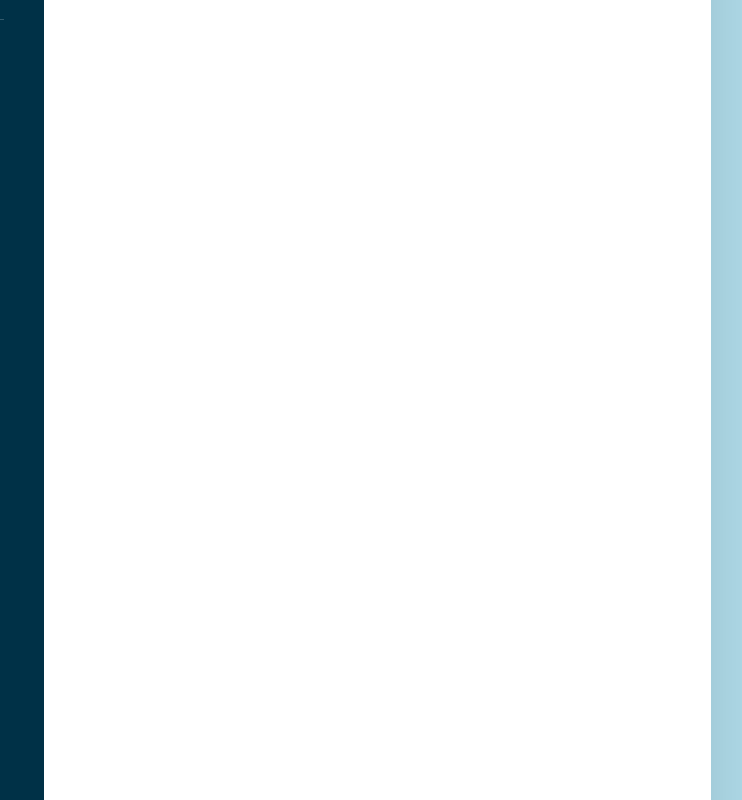
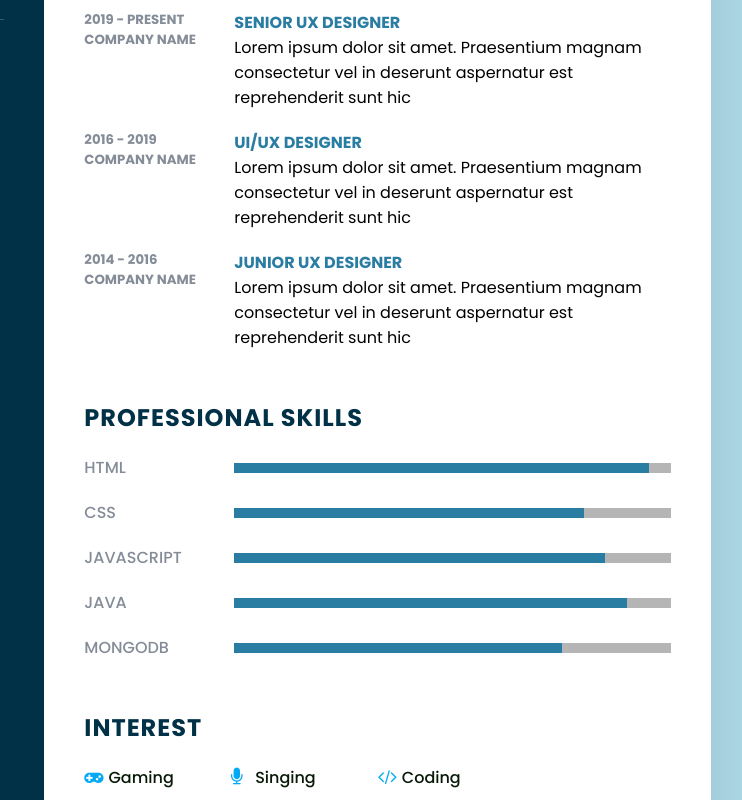
Before and after one commit to SAADSULEMAN053/Web-Technologies, a plain HTML site: page MISC/Resume/index.html in a window 1280 px wide. Shown: the part 380-1180 px from the top of the page, 429-1171 px from the left. Drawn offline with Linux system fonts and the light colour scheme.

Commit message:
Add Experience . Skills Section and Interest Section

```diff
--- a/MISC/Resume/ResumeStyle.css
+++ b/MISC/Resume/ResumeStyle.css
@@ -173,3 +173,103 @@ margin-bottom: 15px;
   height: 100%;
   background: #03a9f4;
 }
+
+.about
+{
+  margin-bottom: 50px;
+}
+
+.about:last-child
+{
+  margin-bottom: 0;
+}
+
+.title2
+{
+    color: #003147;
+    text-transform: uppercase;
+    letter-spacing: 1px;
+    margin-bottom: 10px;
+}
+
+.about .box
+{
+    display: flex;
+    flex-direction: row;
+    margin: 20px 0;
+
+}
+
+.about .box .year_company
+{
+   min-width: 150px;
+}
+
+.about .box .year_company h5
+{
+
+    text-transform: uppercase;
+    color: #848c98;
+}
+
+.about .box .text h4
+{
+   text-transform: uppercase;
+   color: #2a7da2;
+}
+
+.skills .box
+{
+    position: relative;
+    width: 100%;
+    display: grid;
+    grid-template-columns: 150px 1fr;
+    justify-content: center;
+    align-items: center;
+}
+
+.skills .box h4
+{
+    text-transform: uppercase;
+    color: #848c98;
+    font-weight: 500;
+}
+.skills .box .percent
+{
+    position: relative;
+    width: 100%;
+    height: 10px;
+    background-color: #b5b5b5;
+
+}
+
+.skills .box .percent div
+{
+   position: absolute;
+   top: 0;
+   left: 0;
+   height: 100%;
+   background-color: #2a7da2;
+
+}
+
+.interest ul
+{
+    display: grid;
+    grid-template-columns: repeat(4,1fr);
+}
+
+.interest li
+{
+    list-style: none;
+    color: #081908;
+    font-weight: 500;
+    margin: 10px 0;
+}
+
+.interest ul li .fa
+{
+    color: #03a9f4;
+    font-size: 18px;
+    width: 20px;
+}
--- a/MISC/Resume/index.html
+++ b/MISC/Resume/index.html
@@ -105,7 +105,112 @@
 
 
         </div>
-        <div class="right_side"></div>
+        <div class="right_side">
+            <div class="about">
+                <h2 class="title2">Profile</h2>
+                <p>Lorem ipsum dolor sit amet. Praesentium magnam consectetur vel in deserunt aspernatur est reprehenderit sunt hic. Nulla tempora soluta ea et odio, unde doloremque repellendus iure, iste.Lorem ipsum dolor sit amet. Praesentium magnam consectetur vel in deserunt aspernatur est reprehenderit sunt hic. Nulla tempora soluta ea et odio, unde doloremque repellendus iure, iste.</p>
+            </div>
+
+
+
+            <!-- Experience -->
+
+
+
+            <div class="about">
+                <h2 class="title2">Experience</h2>
+                <div class="box">
+                    <div class="year_company">
+                        <h5>2019 - Present</h5>
+                        <h5>Company Name</h5>
+                    </div>
+                    <div class="text">
+                     <h4>Senior UX Designer</h4>
+                     <p>Lorem ipsum dolor sit amet. Praesentium magnam consectetur vel in deserunt aspernatur est reprehenderit sunt hic</p>
+                    </div>
+                </div>
+                <div class="box">
+                    <div class="year_company">
+                        <h5>2016 - 2019</h5>
+                        <h5>Company Name</h5>
+                    </div>
+                    <div class="text">
+                     <h4>UI/UX Designer</h4>
+                     <p>Lorem ipsum dolor sit amet. Praesentium magnam consectetur vel in deserunt aspernatur est reprehenderit sunt hic</p>
+                    </div>
+                </div>
+                <div class="box">
+                    <div class="year_company">
+                        <h5>2014 - 2016</h5>
+                        <h5>Company Name</h5>
+                    </div>
+                    <div class="text">
+                     <h4>Junior UX Designer</h4>
+                     <p>Lorem ipsum dolor sit amet. Praesentium magnam consectetur vel in deserunt aspernatur est reprehenderit sunt hic</p>
+                    </div>
+                </div>
+            </div>
+
+             <!-- Skills -->
+
+        <div class="about skills">
+            <h2 class="title2">Professional Skills</h2>
+            <div class="box">
+                <h4>Html</h4>
+                <div class="percent">
+                    <div style="width: 95%;"></div>
+                </div>
+            </div>
+
+            <div class="box">
+                <h4>CSS</h4>
+                <div class="percent">
+                    <div style="width: 80%;"></div>
+                </div>
+            </div>
+
+            <div class="box">
+                <h4>JavaScript</h4>
+                <div class="percent">
+                    <div style="width: 85%;"></div>
+                </div>
+            </div>
+
+            <div class="box">
+                <h4>Java</h4>
+                <div class="percent">
+                    <div style="width: 90%;"></div>
+                </div>
+            </div>
+
+            <div class="box">
+                <h4>MongoDB</h4>
+                <div class="percent">
+                    <div style="width: 75%;"></div>
+                </div>
+            </div>
+
+        </div>
+
+
+
+        <!-- Interest -->
+
+
+        <div class="about interest">
+            <h2 class="title2">Interest</h2>
+           <ul>
+            <li><i class="fa fa-gamepad" aria-hidden="true"></i> Gaming</li>
+
+            <li><i class="fa fa-microphone" aria-hidden="true"></i> Singing</li>
+            <li><i class="fa fa-code" aria-hidden="true"></i> Coding</li>
+
+           </ul>
+
+        </div>
+
+
+
     </div>
 </body>
 </html>
```
